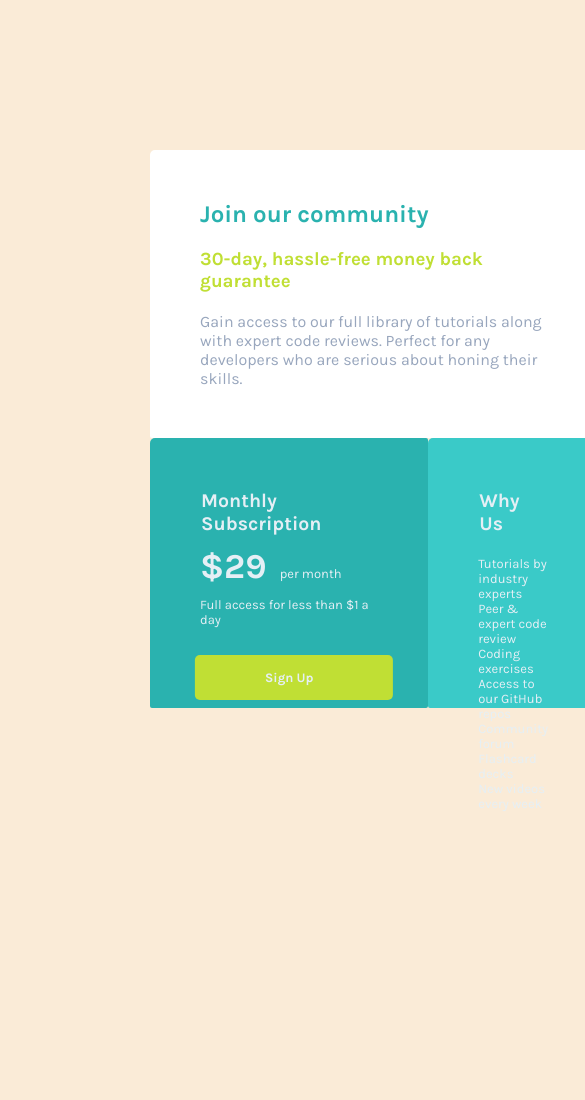
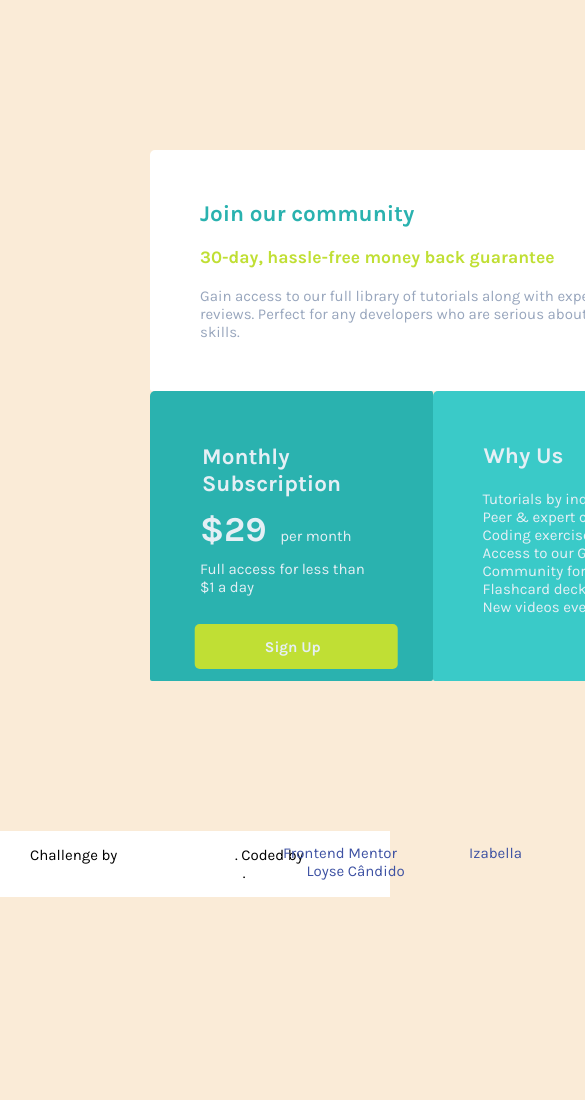
Before and after one commit to IzabellaLoyse/Single-price-grid-component, a plain HTML site: page index.html in a window 390 px wide. Shown: the top 1100 px of the page, 585 px wide, since content can reach past the window. After the commit the page ends 897 px from the top, so only its background shows below. Drawn offline with Linux system fonts and the light colour scheme.

Commit message:
Responsivo

```diff
--- a/CSS/Responsive.css
+++ b/CSS/Responsive.css
@@ -2,19 +2,30 @@
   .container{
 align-items: stretch;
 text-align: left;
+font-size: 15px;
+
 
   }
-  .second-box,
-  .third-box{
-   font-size: 13px;
-
-  }
-
-  a{
+   a{
     position: relative;
 		bottom: 2px;
 		left: 45%;
 		transform: translateX(-50%);
   }
+  .second-box{
+    height: 290px;
+  }
+  .third-box{
+    width: 300px;
+  }
+  footer{
+    justify-self: center;
 
-}
+  padding: 15px;
+
+  }
+  .attribution{
+    font-size: 15px;
+
+  }
+  }
--- a/CSS/Style.css
+++ b/CSS/Style.css
@@ -7,8 +7,8 @@ body{
   padding: 50px;
   margin: 100px;
   display: grid;
-  grid-template-columns: 1fr 1fr  1fr ;
-  grid-template-rows: 40fr 70fr 30fr;
+  grid-template-columns: 1fr 1fr;
+  grid-template-rows: 20fr ;
   grid-template-areas: "primary primary"
                                      "second third"
                                      "footer footer"
@@ -21,7 +21,7 @@ body{
  border-radius: 5px 2px 2px 2px;
   padding: 40px;
   align-items: stretch;
-
+  grid-row: auto;
   background-color:var(--white);
   grid-area: primary;
 
@@ -51,19 +51,20 @@ body{
   border-radius: 5px 2px 2px 2px;
   padding: 40px;
   align-items: stretch;
-  height: 270px;
+  grid-row: auto;
   background-color: var(--cyan);
   grid-area: second;
+
 }
 
 .container .second-box h2{
-  padding: 11px;
+  padding: 12px;
   color: var(--light-gray);
   font-weight: 700;
 }
 #pan{
   color: var(--light-gray);
-  padding-top: 10px;
+  padding-top: 12px;
 }
  #single{
    font-size: 35px;
@@ -108,7 +109,7 @@ margin:60px;
   border-radius: 5px 2px 2px 2px;
   padding: 40px;
   align-items: stretch;
-  height: 270px;
+  grid-row: auto;
   background-color: rgb(58, 202, 200);
   grid-area: third;
 }
@@ -129,17 +130,18 @@ margin:60px;
 /* FOOTER */
 footer{
   padding: 40px;
-  align-self: stretch;
+  align-items:center;
   background-color:var(--white);
   grid-area: footer;
-  height: 50px;
+ grid-row: auto;
 
 }
 
 .attribution {
   font-weight: 300;
   font-size: 16px;
-  text-align: center; }
+  text-align: center;
+ }
 
 .attribution a {
   color: hsl(228, 45%, 44%);
```
